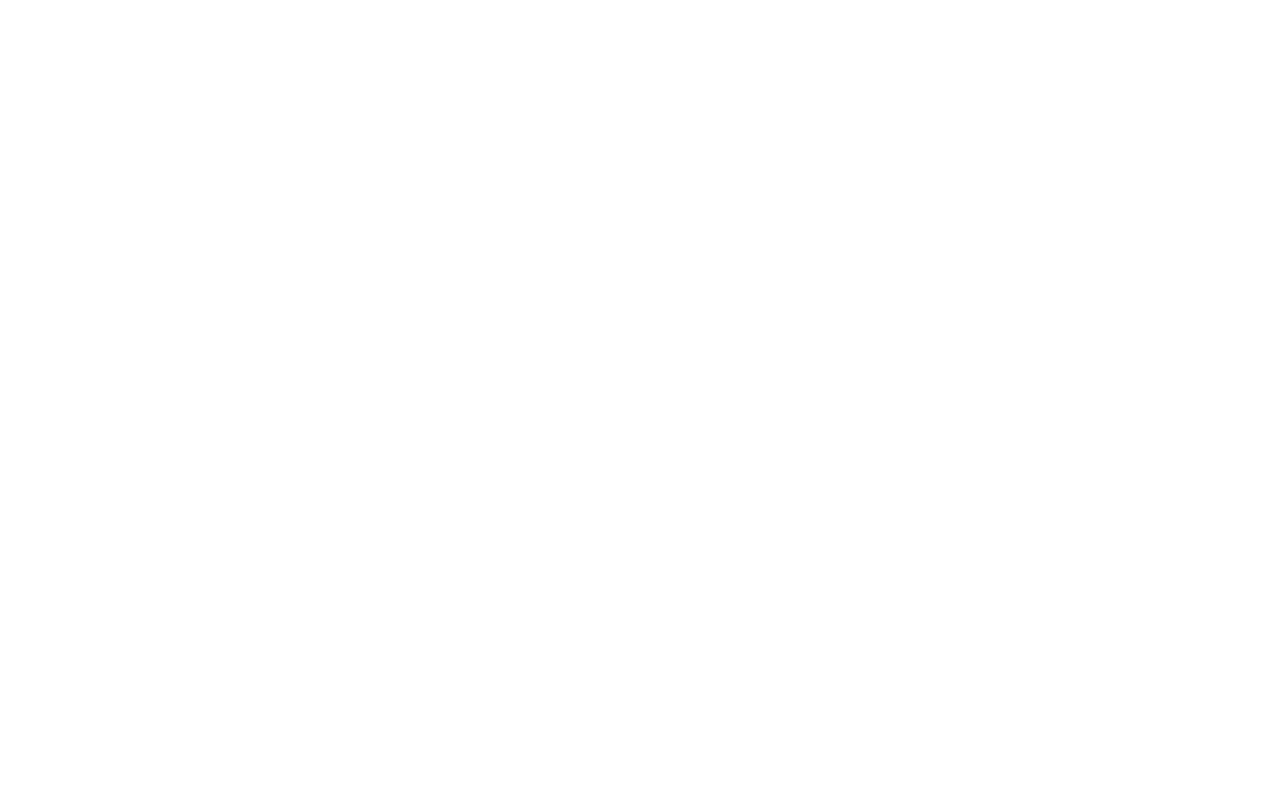
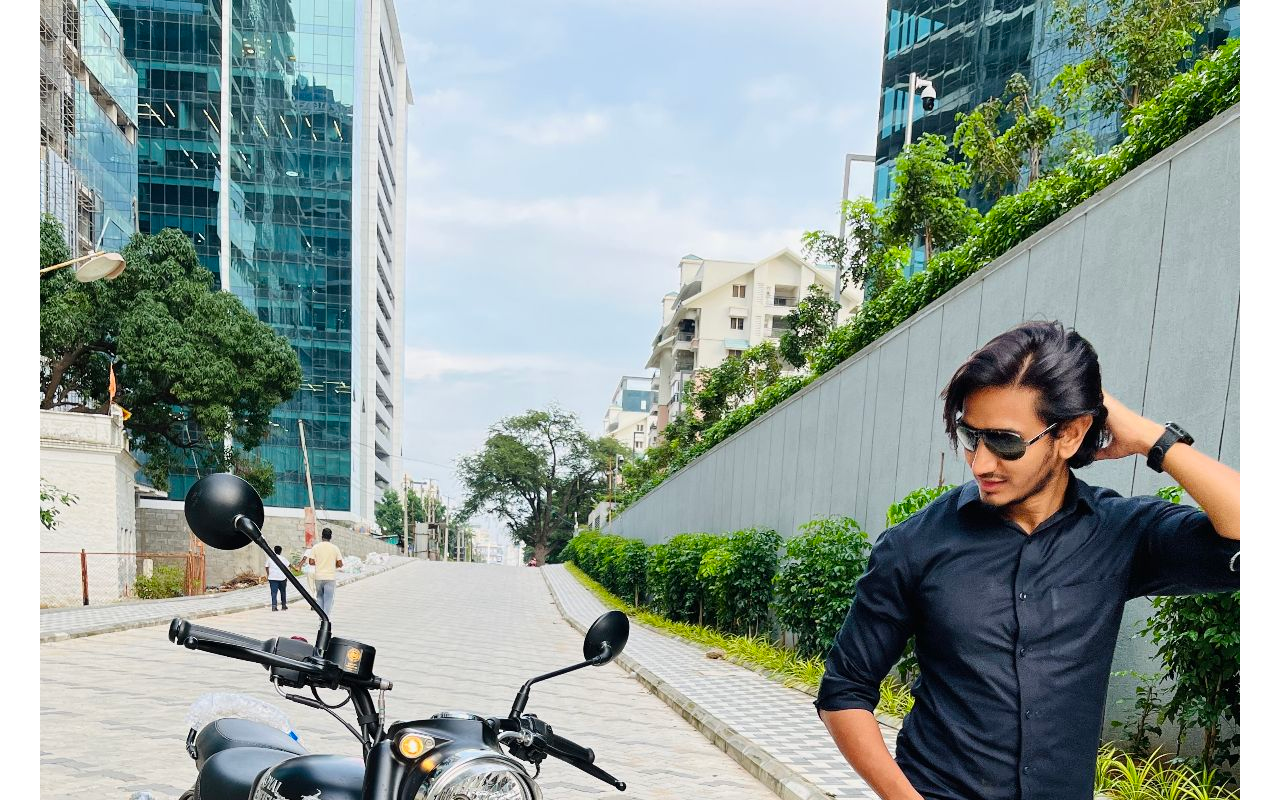
Before and after one commit to skabdulbari/live, a React (Create React App) app: page / in a window 1280 px wide. Shown: the top 800 px of the page. Built offline with nearby package versions, Linux system fonts and the light colour scheme.

Commit message:
issue resolved

```diff
--- a/src/App.tsx
+++ b/src/App.tsx
@@ -1,8 +1,10 @@
 import './App.css';
+import mypic from './assets/images/mypic.jpg';
 
 function App() {
   return (
     <div className="App">
+      <img src={mypic} alt="logo" />
     </div>
   );
 }
```
